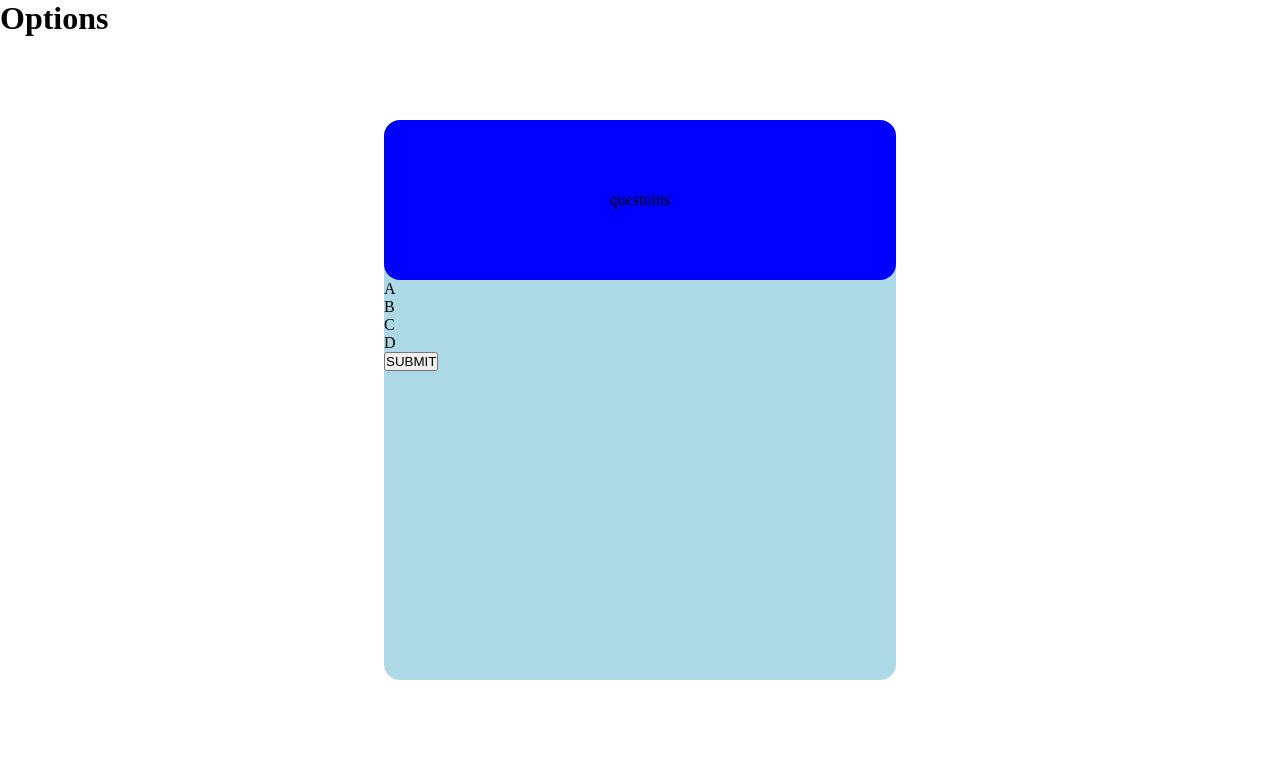
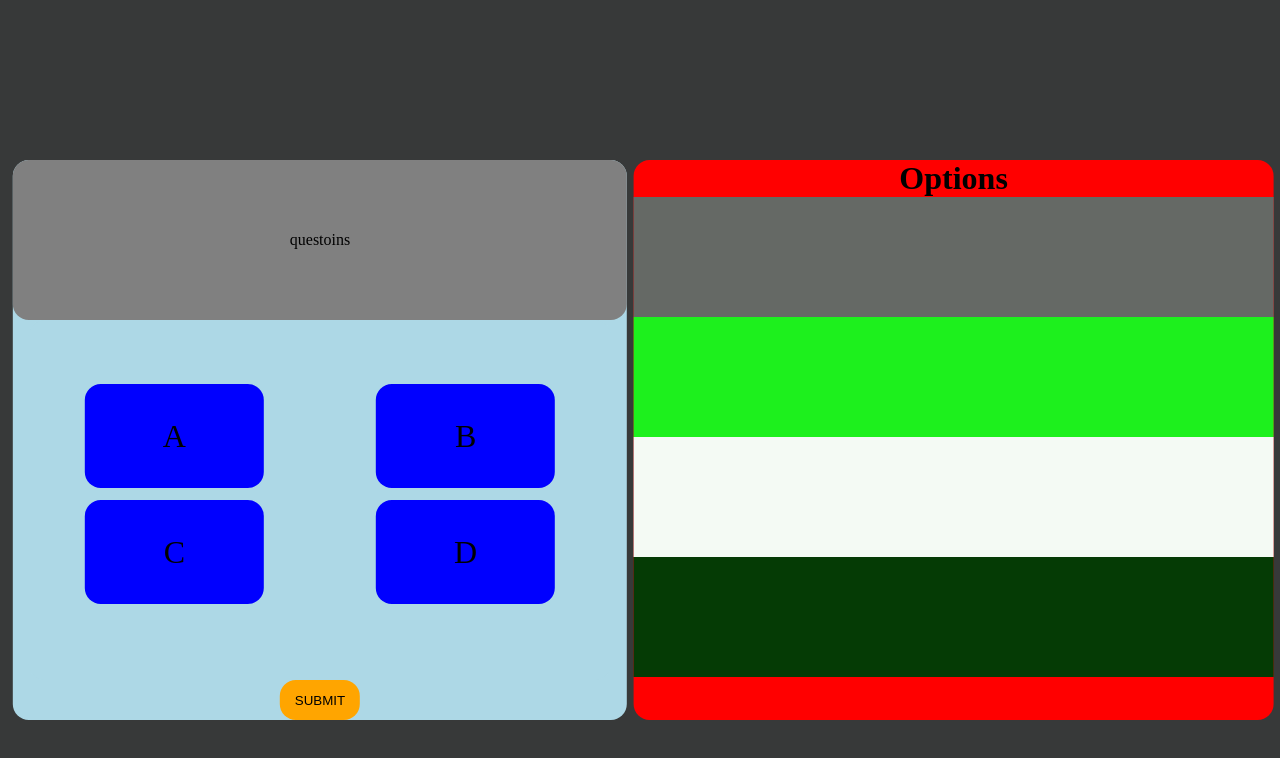
Before and after one commit to bishaladhikarix/quiz, a plain HTML site: page Client/index.html in a window 1280 px wide. Drawn offline with Linux system fonts and the light colour scheme; no server answers.

Commit message:
Styled many things

```diff
--- a/Client/style.css
+++ b/Client/style.css
@@ -1,26 +1,125 @@
 *{
     margin: 0;
     padding: 0;
+
+}
+body{
+    background-color: rgb(55, 57, 57);
 }
 
 .main-container{
     border: none;
     border-radius: 2vh;
     position: absolute;
-    top: 50%;
-    left: 50%;
+    top: 55%;
+    left:25%;
     transform: translate(-50%, -50%);
-    width: 40vw;
+    width: 48vw;
     height: 70vh;
     background-color: lightblue;
+    display: flex;
+    flex-direction: column;
+    align-items: center;
+}
+/* for answer optoins */
+.ans-visual{
+    position: absolute;
+    top: 55%;
+    left: 50%;
+    transform: translate(-1%, -50%);
+    height: 70vh;
+    width: 50vw;
+    border-radius: 2vh;
+    text-align: center;
+    background-color: red;
+    display: flex;
+    flex-direction: column;
 }
 .question{
     display: flex;
     height: 20vh;
     width: 100%;
-    background-color: blue;
+    background-color: grey;
     border: none;
     border-radius: 2vh;
     align-items: center;
     justify-content: center;
 }
+.answer{
+    flex: 1;
+    background-color: lightblue;
+    border-radius: 2vh;
+    display: flex;
+    align-items: center;
+    justify-content: space-evenly;
+    flex-direction: column;
+}
+.firstRow-ans,.secondRow-ans{
+    flex: 1;
+    display: flex;
+    flex-direction: row;
+}
+
+.option-a,.option-b{
+    display: flex;
+    height: 13vh;
+    width: 14vw;
+    background-color: blue;
+    border-radius: 2vh;
+    margin: 8vh 7vh 1vh 7vh;
+    justify-content: center;
+    align-items: center;
+    font-size: 4vh;
+}
+
+.option-c,.option-d{
+    display: flex;
+    height: 13vh;
+    width: 14vw;
+    background-color: blue;
+    border-radius: 2vh;
+    margin: 0vh 7vh 7vh 7vh;
+    justify-content: center;
+    align-items: center;
+    font-size: 4vh;
+}
+.option-a:hover,.option-b:hover,.option-c:hover,.option-d:hover{
+    background-color: aliceblue;
+}
+
+
+
+/* ans options  */
+.one{
+    height: 15vh;
+    width: 100%;
+    background-color: rgb(101, 105, 101);
+}
+.two{
+    height: 15vh;
+    width: 100%;
+    background-color: rgb(29, 240, 29);
+}
+.three{
+    height: 15vh;
+    width: 100%;
+    background-color: rgb(244, 250, 244);
+}
+.four{
+    height: 15vh;
+    width: 100%;
+    background-color: rgb(5, 59, 5);
+}
+
+
+/* for submit button */
+.submit{
+    border: 2px;
+    height: 5vh;
+    background-color: orange;
+    border-radius: 2vh;
+    width: 10vh;
+}
+.submit:hover{
+    background-color: rgb(11, 186, 244);
+}
```
